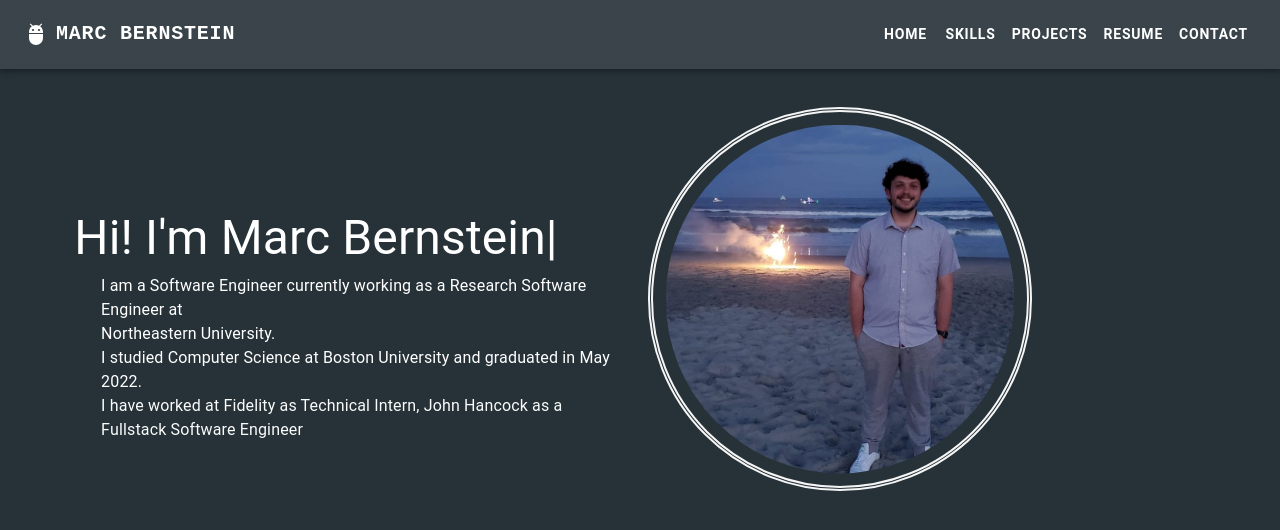
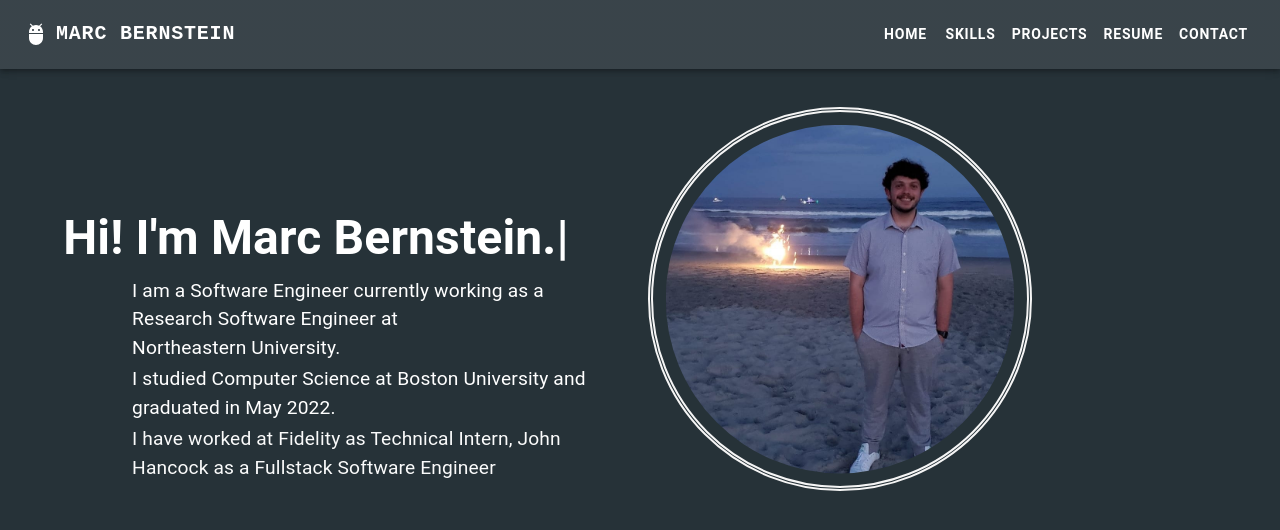
Before and after one commit to MarcBernstein0/MarcBernstein0.github.io, a React (Create React App) app: page / in a window 1280 px wide. Shown: the top 530 px of the page. Built offline with nearby package versions, Linux system fonts and the light colour scheme.

Commit message:
embed resume

```diff
--- a/src/components/Home/AboutMeText/AboutMeText.css
+++ b/src/components/Home/AboutMeText/AboutMeText.css
@@ -1,8 +1,13 @@
+p {
+    margin-top: 0.5%;
+    font-size: larger;
+}
+
 .Text {
     font-size: medium;
     margin: auto;
     padding-right: 2.5%;
-    padding-left: 16%;
+    padding-left: 20.9%;
     background: "transparent";
 }
 
--- a/src/components/Home/AnimatedText/AnimatedText.tsx
+++ b/src/components/Home/AnimatedText/AnimatedText.tsx
@@ -10,12 +10,13 @@ export default function AnimatedText(): JSX.Element {
       sx={{
         fontSize: "xxx-large",
         margin: "auto",
-        paddingTop: "15%"
+        paddingTop: "15%",
+        fontWeight: 700
       }}
     >
       <TypeAnimation
         sequence={[
-          "Hi! I'm Marc Bernstein",
+          "Hi! I'm Marc Bernstein.",
         ]}
         speed={40}
       />
--- /dev/null
+++ b/src/components/Resume/Resume.css
@@ -0,0 +1,20 @@
+.Fade-In{
+    animation: fadeInRight 3s;
+    animation-fill-mode: both;
+    min-width: 50%;
+    height: 800px;
+    box-shadow: 12;
+}
+
+
+@keyframes fadeInRight {
+    0% {
+        opacity: 0;
+        transform: translateY(-20px);
+    }
+
+    100% {
+        opacity: 1;
+        transform: translateY(0);
+    }
+}
--- a/src/components/Resume/Resume.tsx
+++ b/src/components/Resume/Resume.tsx
@@ -1,14 +1,24 @@
-import { Box } from "@mui/material";
+import { Box, Grid } from "@mui/material";
+import "./Resume.css"
 
 function Resume() {
   return (
-    <Box
-      component="iframe"
-      src={require("./Bernstein_Marc_Resume_8_5_2022.pdf")}
+    <Grid
+      container
+      justifyContent="center"
     >
+      <Box
+        marginTop="3%"
+        component="iframe"
+        title="pdf"
+        display="flex"
+        alignItems="center"
+        justifyContent="center"
+        src={require("../../assets/Bernstein_Marc_Resume_8_5_2022.pdf")}
+        className="Fade-In"
+        />
+    </Grid>
 
-    </Box>
-    // <iframe src={require("./Bernstein_Marc_Resume_8_5_2022.pdf")} width="1000px" height="100%" />
   );
 }
 // /Users/marcbernstein/Documents/projects/personal/MarcBernstein0.github.io/src/assets/Bernstein_Marc_Resume_8_5_2022.pdf
```
Also changed, not shown: 1 other file (tests, documents, lock files or other folders).
